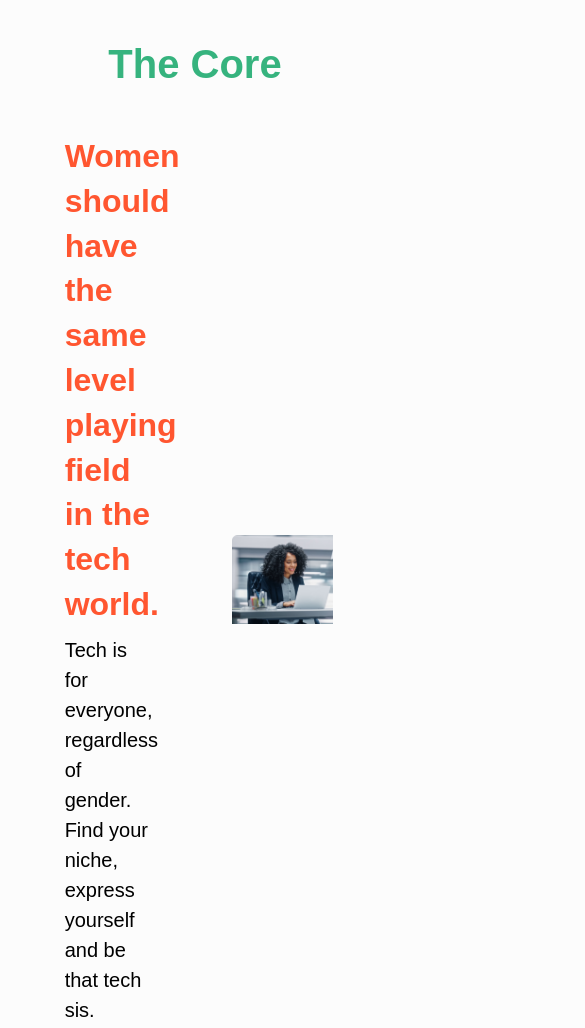
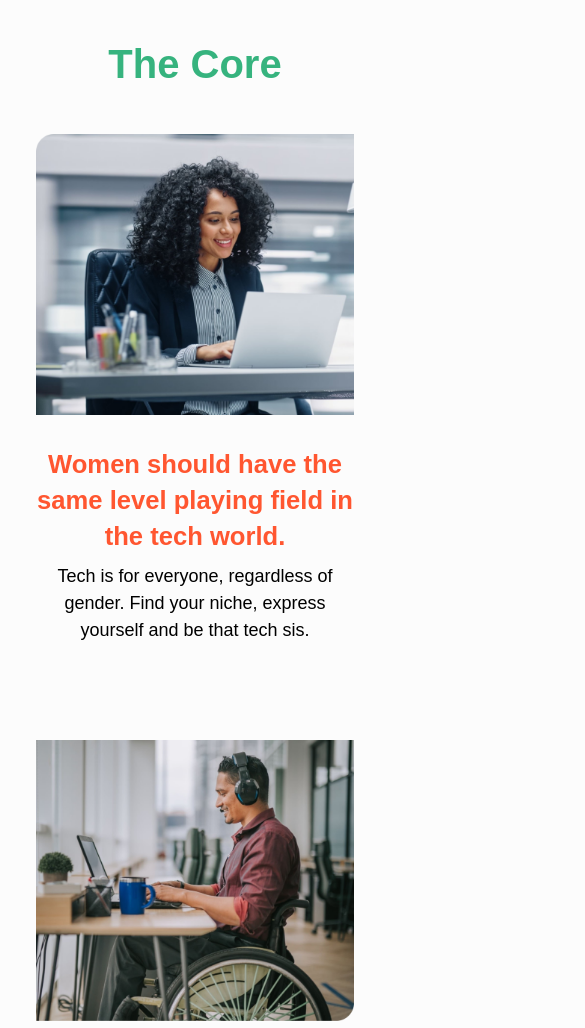
Before and after one commit to winniffy/waq-landing-page, a plain HTML site: page index.html in a window 390 px wide. Shown: the part 2680-3708 px from the top of the page, 585 px wide, since content can reach past the window. Drawn offline with Linux system fonts and the light colour scheme.

Commit message:
style the core and inspired sections mobile

```diff
--- a/styles.css
+++ b/styles.css
@@ -548,6 +548,41 @@ header {
         flex-direction: column;
     }
 
+    /* core section */
+    .core_container-flex {
+        flex-direction: column;
+    }
+
+    .core_container-flex-top {
+        flex-direction: column-reverse;
+        margin-bottom: 6rem;
+    }
+
+    .core_flex-text {
+        width: 100%;
+        text-align: center;
+    }
+
+    .core_title {
+        width: 100%;
+        font-size: 1.6rem;
+    }
+
+    .core_subtitle {
+        width: 100%;
+        font-size: 1.125rem;
+    }
+
+    .core_flex-img-container {
+        width: 100%;
+    }
+
+    .core_img {
+        max-width: 100%;
+    }
+
+
+    /* contribute section */
     .contribute_container {
         flex-direction: column-reverse;
     }
@@ -564,4 +599,23 @@ header {
     .contribute_container-text {
         width: 100%;
     }
+
+
+    /* get inspired section */
+    .get_inspired-flex {
+        flex-direction: column;
+        gap: 5rem;
+    }
+
+    .get_inspired-subtitle {
+        width: 100%;
+        font-size: 1rem;
+    }
+
+    .get_inspired-btn1,
+    .get_inspired-btn2 {
+        padding: .85rem 1.25rem;
+        font-size: .85rem;
+        width: 6rem;
+    }
 }
```
